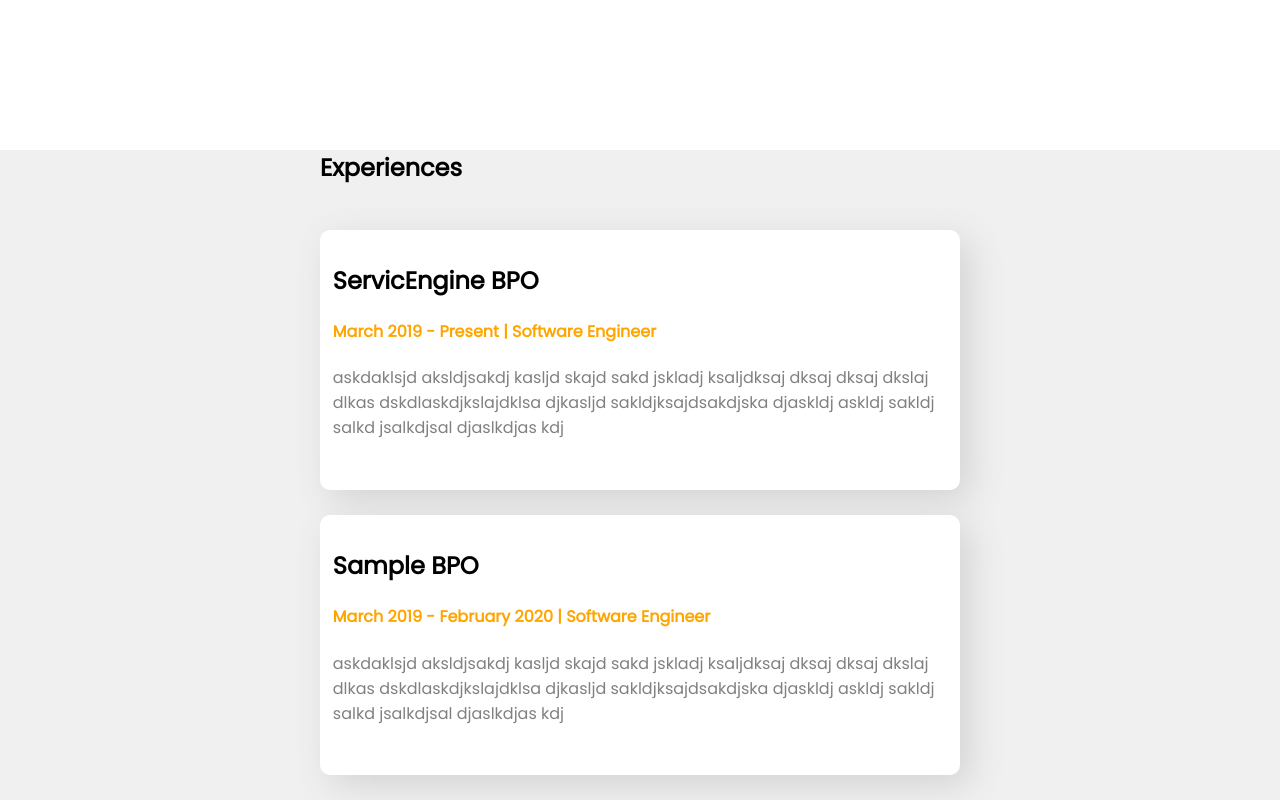
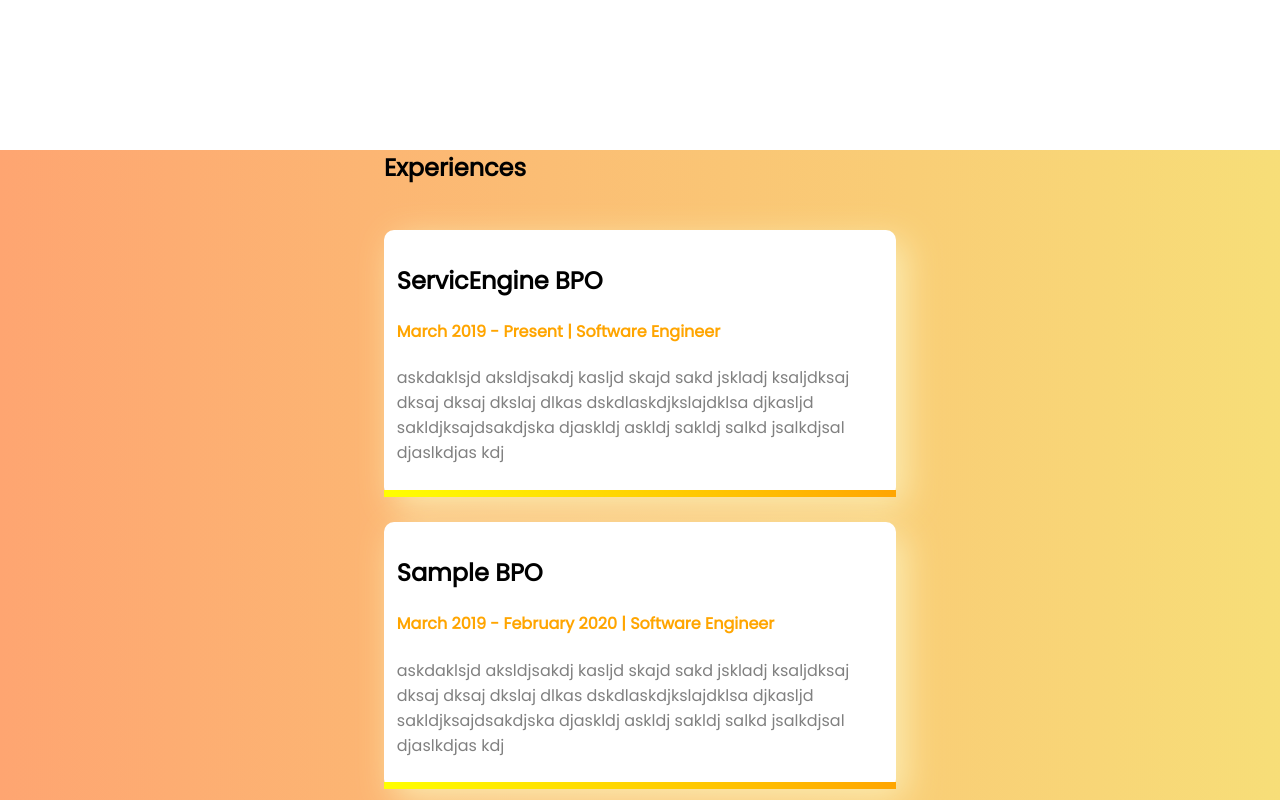
Before and after one commit to rezwanrafid/portfolio, a plain HTML site: page index.html in a window 1280 px wide. Shown: the part 1095-1895 px from the top of the page. Drawn offline with Linux system fonts and the light colour scheme; a web font is replaced by a local one.

Commit message:
final commit

```diff
--- a/index.html
+++ b/index.html
@@ -38,12 +38,12 @@
     <section class="experience-area">
         <h2><span class="middle">Experiences</span></h2>
         <br>
-        <div class="half-height single-experience">
+        <div class="half-height single-experience linear-exp-color">
             <h2> ServicEngine BPO </h2>
             <h4><span class="orange-highlight">March 2019 - Present | Software Engineer</span></h3>
             <p>askdaklsjd aksldjsakdj kasljd skajd sakd jskladj ksaljdksaj dksaj dksaj dkslaj dlkas dskdlaskdjkslajdklsa djkasljd sakldjksajdsakdjska djaskldj askldj sakldj salkd jsalkdjsal djaslkdjas kdj</p>
         </div>
-        <div class="half-height single-experience">
+        <div class="half-height single-experience linear-exp-color">
             <h2> Sample BPO </h2>
             <h4><span class="orange-highlight">March 2019 - February 2020 | Software Engineer</span></h3>
             <p>askdaklsjd aksldjsakdj kasljd skajd sakd jskladj ksaljdksaj dksaj dksaj dkslaj dlkas dskdlaskdjkslajdklsa djkasljd sakldjksajdsakdjska djaskldj askldj sakldj salkd jsalkdjsal djaslkdjas kdj</p>
--- a/style.css
+++ b/style.css
@@ -22,20 +22,21 @@ p {
 .half-height{
     height: 30%;
     float: bottom;
-    margin-left: 25%;
-    margin-right: 25%;
+    margin-left: 30%;
+    margin-right: 30%;
 
     margin-bottom: 2%;
 
     padding-left: 1%;
     padding-top: 1%;
+    padding-right: 1%;
 }
 .middle{
-    margin-left: 25%;
+    margin-left: 30%;
 }
 .single-experience{
 
-    box-shadow: 10px 10px 35px lightgrey;
+    box-shadow: 10px 10px 35px #FBECB2;
     border-radius: 10px;
     height: 38%;
     background-color: rgb(255, 255, 255)
@@ -58,7 +59,7 @@ p {
 .experience-area{
     height: 650px;
     margin-top: 30px;
-    background-color: #f0f0f0
+    background-image: linear-gradient(90deg, #FEA571, #F7DE78);
 }
 
 .link-button {
@@ -81,3 +82,9 @@ p {
     background-repeat: no-repeat;
     background-position: right;
 }
+
+.linear-exp-color    {
+    border-bottom: 7px solid;
+    border-image: linear-gradient(90deg,yellow, orange);
+    border-image-slice: 1;
+}
```
